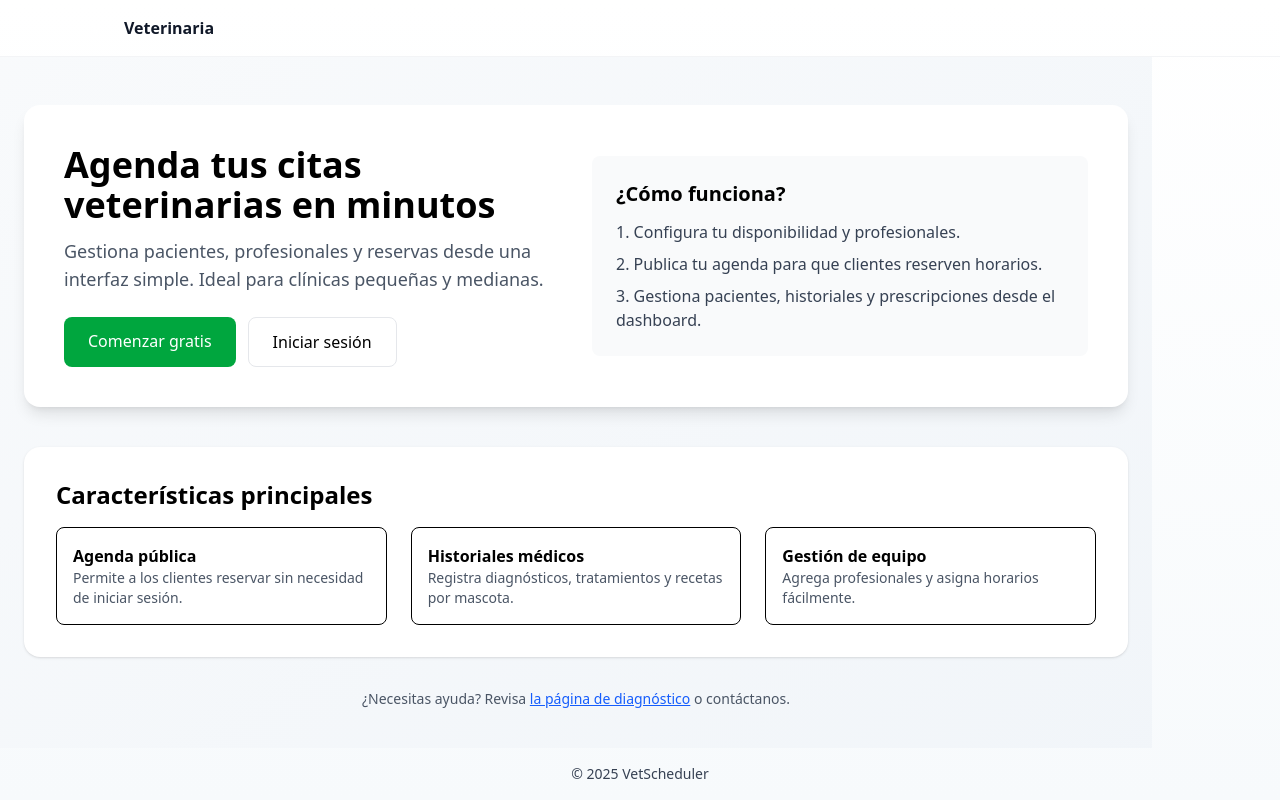
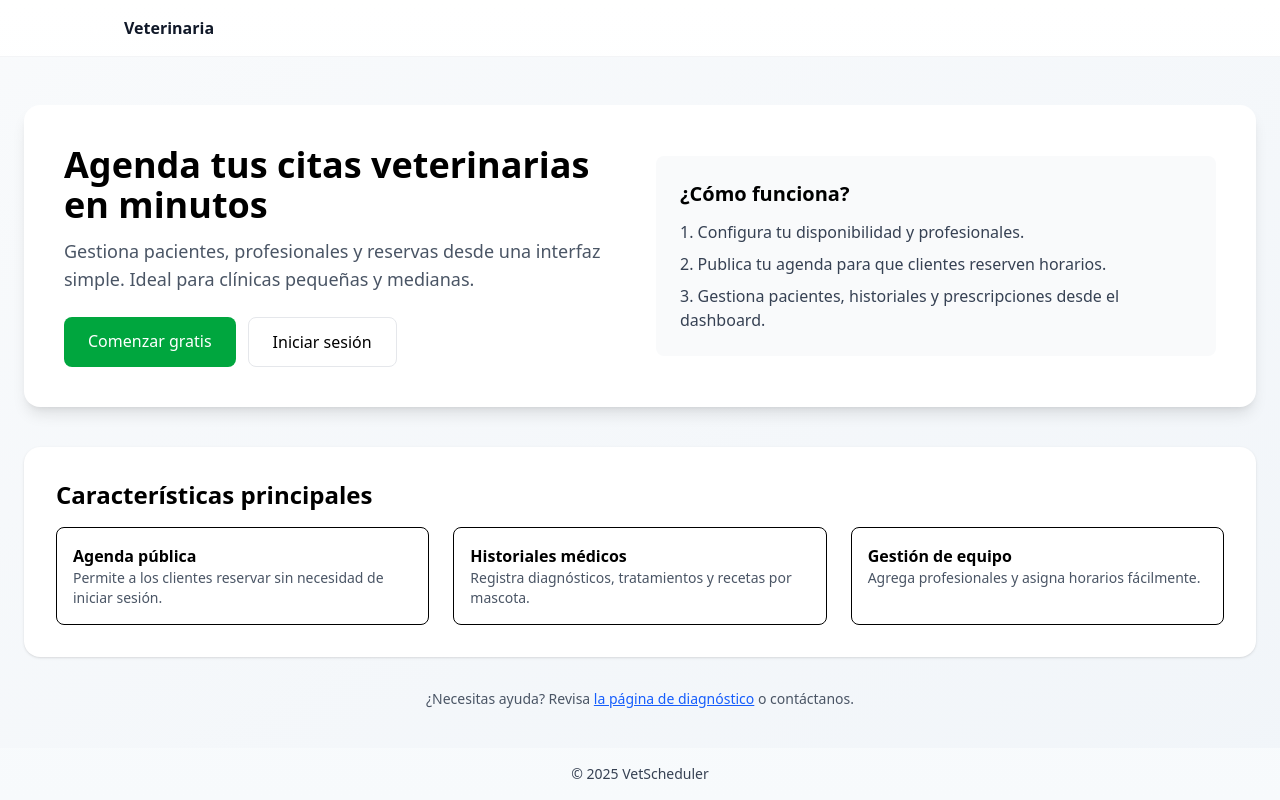
Before and after one commit to PulpFictionApps/Veterinaria, a Next.js app in the folder frontend/: page / in a window 1280 px wide. Built offline with nearby package versions, Linux system fonts and the light colour scheme.

Commit message:
implementaciones

```diff
--- a/frontend/src/app/globals.css
+++ b/frontend/src/app/globals.css
@@ -76,7 +76,7 @@ body {
 
 .dashboard-center {
   width: 100%;
-  max-width: 1200px; /* tuned for dashboard content */
+  max-width: 1400px; /* tuned for dashboard content */
   margin-left: auto;
   margin-right: auto;
   padding-left: 1rem;
@@ -85,6 +85,16 @@ body {
 
 /* Override common max-w utilities for elements inside the dashboard so they
    stretch to the dashboard center container. Use :where to list common sizes. */
+
+/* Make pages full-width: inside the main content area, expand common max-width
+   utility containers so routes fill the available horizontal space. This
+   intentionally targets elements inside `main` to preserve header/footer sizing. */
+main :where(.max-w-6xl, .max-w-4xl, .max-w-3xl, .max-w-2xl, .max-w-xl, .max-w-lg, .max-w-md, .max-w-full) {
+  max-width: 100% !important;
+  width: 100% !important;
+}
+
+/* Keep the dashboard-specific center rules (can be smaller than full-width if desired) */
 .dashboard-content :where(.max-w-6xl, .max-w-4xl, .max-w-3xl, .max-w-2xl, .max-w-xl, .max-w-lg, .max-w-md) {
   max-width: 100% !important;
   width: 100% !important;
```
